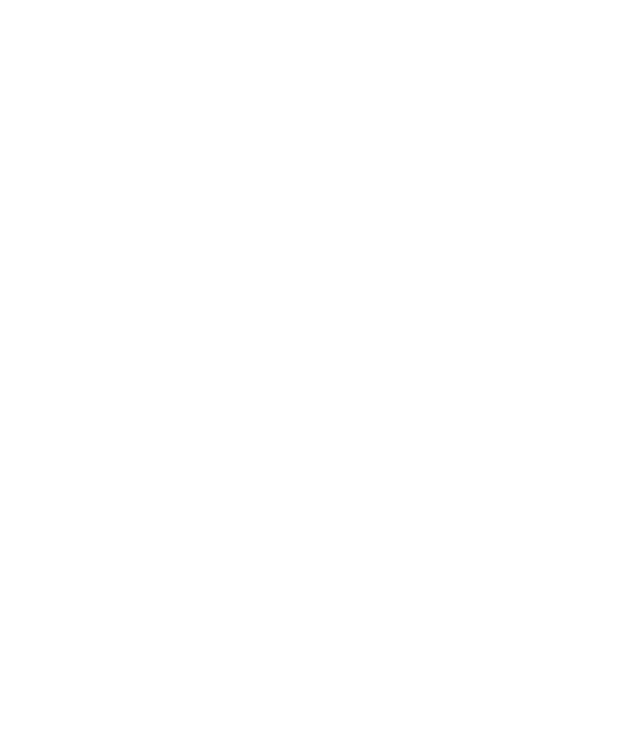
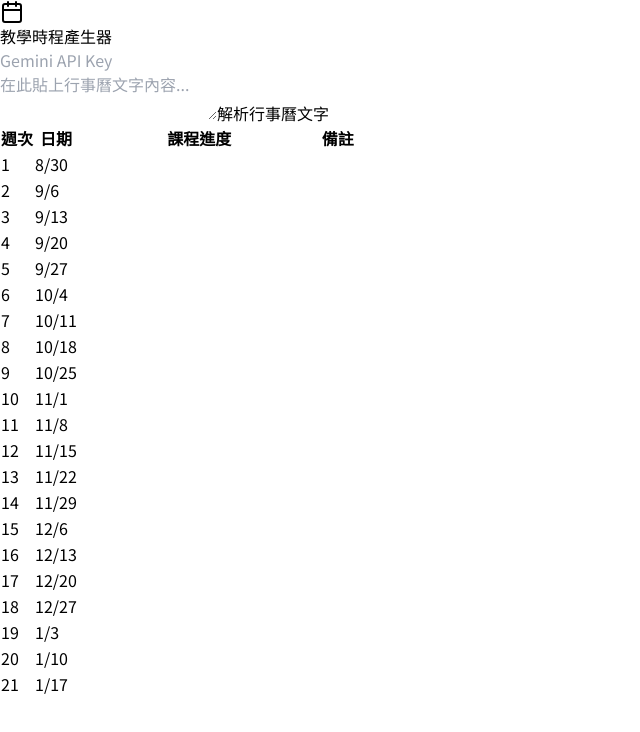
Before and after one commit to t201999/school, a React (Vite) app: page / in a window 1280 px wide. Shown: the top 732 px of the page, without its empty margins (0-640 px from the left). Built offline with nearby package versions, Linux system fonts and the light colour scheme.

Commit message:
Update App.tsx

```diff
--- a/src/App.tsx
+++ b/src/App.tsx
@@ -1,184 +1,139 @@
 import React, { useState, useMemo } from 'react';
 import { GoogleGenAI } from "@google/genai";
-import {
-  Upload,
-  FileText,
-  Download,
-  Settings2,
-  Calendar as CalendarIcon,
-  ChevronRight,
-  Loader2,
-  CheckCircle2,
-  AlertCircle
-} from 'lucide-react';
-import {
-  Document,
-  Packer,
-  Paragraph,
-  Table,
-  TableCell,
-  TableRow,
-  WidthType,
-  AlignmentType,
-  HeadingLevel
-} from 'docx';
+import { Download, Loader2, Calendar as CalendarIcon, Settings2, FileText } from 'lucide-react';
+import { Document, Packer, Paragraph, Table, TableCell, TableRow, WidthType, AlignmentType, HeadingLevel } from 'docx';
 import { saveAs } from 'file-saver';
-import { cn } from './utils'; // 輔助函式
 
-interface CalendarEvent {
-  date: string;
-  type: 'holiday' | 'exam' | 'other';
-  description: string;
-}
-
-interface ScheduleRow {
-  week: number;
-  date: string;
-  topic: string;
-  description: string;
-  note: string;
-  isHoliday: boolean;
-  isExam: boolean;
+// 內建工具函式，不需要額外的 utils.ts
+function cn(...classes: any[]) {
+  return classes.filter(Boolean).join(' ');
 }
 
 export default function App() {
-  // --- 狀態管理 ---
   const [ocrText, setOcrText] = useState('');
   const [isParsing, setIsParsing] = useState(false);
-  const [events, setEvents] = useState<CalendarEvent[]>([]);
+  const [events, setEvents] = useState([]);
   const [startDate, setStartDate] = useState('2024-08-30');
   const [totalWeeks, setTotalWeeks] = useState(21);
-  const [selectedWeekday, setSelectedWeekday] = useState(5); // 預設週五
+  const [selectedWeekday, setSelectedWeekday] = useState(5);
   const [selectedGrade, setSelectedGrade] = useState('高一');
   const [userApiKey, setUserApiKey] = useState(() => localStorage.getItem('gemini_api_key') || '');
-  const [manualEdits, setManualEdits] = useState<Record<number, { topic?: string, description?: string }>>({});
+  const [manualEdits, setManualEdits] = useState({});
 
-  // --- AI 解析邏輯 ---
   const parseCalendar = async () => {
     if (!ocrText) return;
     setIsParsing(true);
     try {
-      const apiKey = userApiKey || '';
-      if (!apiKey) {
-        alert("請先在右上角輸入您的 Gemini API Key");
+      if (!userApiKey) {
+        alert("請先輸入您的 Gemini API Key");
         setIsParsing(false);
         return;
       }
-      const ai = new GoogleGenAI({ apiKey });
-
-      const prompt = `
-        請解析以下校園行事曆文本，並提取出與「${selectedGrade}」學生相關的所有重要日程。
-        包含：
-        1. 國定假日、校定放假日。
-        2. 考試日期：期中考、期末考、學測、模擬考等。
-        3. 重要活動：開學日、休業式、畢業典禮、校外教學。
-
-        請輸出為 JSON 格式，包含一個 events 陣列，每個物件有 date (YYYY-MM-DD), type ('holiday' | 'exam' | 'other'), description。
-        description 欄位請務必包含具體的活動名稱。
-
-        文本內容：
-        ${ocrText}
-      `;
-
+      const ai = new GoogleGenAI({ apiKey: userApiKey });
+      const prompt = `請解析以下行事曆，提取與「${selectedGrade}」相關的日程。輸出 JSON 格式：{"events": [{"date": "YYYY-MM-DD", "description": "..."}]}。文本：${ocrText}`;
       const response = await ai.models.generateContent({
         model: "gemini-1.5-flash",
         contents: [{ role: 'user', parts: [{ text: prompt }] }],
         generationConfig: { responseMimeType: "application/json" }
       });
-
       const result = JSON.parse(response.response.text());
       setEvents(result.events || []);
     } catch (error) {
-      console.error("AI 解析失敗", error);
-      alert("解析失敗，請檢查 API Key 是否正確");
+      alert("解析失敗，請檢查 API Key");
     } finally {
       setIsParsing(false);
     }
   };
 
-  // --- 生成表格資料 ---
   const schedule = useMemo(() => {
-    const rows: ScheduleRow[] = [];
+    const rows = [];
     let current = new Date(startDate);
-
-    // 調整至第一個上課日
     while (current.getDay() !== selectedWeekday) {
       current.setDate(current.getDate() + 1);
     }
-
     for (let i = 1; i <= totalWeeks; i++) {
       const weekStart = new Date(current);
       const weekEnd = new Date(current);
       weekEnd.setDate(weekEnd.getDate() + 6);
-
       const weekEvents = events.filter(e => {
         const d = new Date(e.date);
         return d >= weekStart && d <= weekEnd;
       });
-
       const note = weekEvents.map(e => {
         const d = new Date(e.date);
-        const dateLabel = `${d.getMonth() + 1}/${d.getDate()}`;
-        return (e.description.includes('考') || e.type === 'exam')
-          ? `${dateLabel} ${e.description}`
-          : e.description;
+        return `${d.getMonth() + 1}/${d.getDate()} ${e.description}`;
       }).join(', ');
-
-      const edits = manualEdits[i] || {};
-      const isHoliday = weekEvents.some(e => e.type === 'holiday');
-      const isExam = weekEvents.some(e => e.type === 'exam');
-
       rows.push({
         week: i,
         date: `${weekStart.getMonth() + 1}/${weekStart.getDate()}`,
-        topic: edits.topic ?? (isHoliday ? '放假' : (isExam ? '考試週' : '')),
-        description: edits.description || '',
+        topic: manualEdits[i]?.topic || '',
         note,
-        isHoliday,
-        isExam
       });
       current.setDate(current.getDate() + 7);
     }
     return rows;
   }, [startDate, selectedWeekday, totalWeeks, events, manualEdits]);
 
-  // --- 匯出 Word ---
-  const exportToWord = async () => {
-    const doc = new Document({
-      sections: [{
-        children: [
-          new Paragraph({ text: `${selectedGrade} 教學進度表`, heading: HeadingLevel.HEADING_1, alignment: AlignmentType.CENTER }),
-          new Table({
-            width: { size: 100, type: WidthType.PERCENTAGE },
-            rows: [
-              new TableRow({
-                children: ["週次", "日期", "課程進度", "說明", "備註"].map(h =>
-                  new TableCell({ children: [new Paragraph({ text: h, alignment: AlignmentType.CENTER })], shading: { fill: "F2F2F2" } })
-                )
-              }),
-              ...schedule.map(row => new TableRow({
-                children: [
-                  new TableCell({ children: [new Paragraph({ text: row.week.toString(), alignment: AlignmentType.CENTER })] }),
-                  new TableCell({ children: [new Paragraph({ text: row.date, alignment: AlignmentType.CENTER })] }),
-                  new TableCell({ children: [new Paragraph({ text: row.topic })] }),
-                  new TableCell({ children: [new Paragraph({ text: row.description })] }),
-                  new TableCell({ children: [new Paragraph({ text: row.note })] }),
-                ]
-              }))
-            ]
-          })
-        ]
-      }]
-    });
+  return (
+    <div className="min-h-screen bg-gray-50 p-8">
+      <div className="max-w-4xl mx-auto bg-white p-8 rounded-2xl shadow-md">
+        <div className="flex justify-between items-center mb-8">
+          <h1 className="text-2xl font-bold flex items-center gap-2">
+            <CalendarIcon className="text-blue-600" /> 教學時程產生器
+          </h1>
+          <input
+            type="password"
+            placeholder="Gemini API Key"
+            className="border p-2 rounded-lg text-sm w-64"
+            value={userApiKey}
+            onChange={(e) => setUserApiKey(e.target.value)}
+          />
+        </div>
 
-    const blob = await Packer.toBlob(doc);
-    saveAs(blob, `教學進度表_${selectedGrade}.docx`);
-  };
+        <textarea
+          className="w-full h-40 border p-4 rounded-xl mb-4 bg-gray-50"
+          placeholder="在此貼上行事曆文字內容..."
+          value={ocrText}
+          onChange={(e) => setOcrText(e.target.value)}
+        />
 
-  return (
-    <div className="min-h-screen bg-[#F5F5F0] text-[#2D2926] p-8">
-      {/* UI 介面代碼... (包含 API Key 輸入框、文字貼上區、預覽表格) */}
-      {/* 這裡省略詳細的 Tailwind HTML 結構，請參考之前的 UI 設計 */}
+        <button
+          onClick={parseCalendar}
+          className="w-full py-3 bg-blue-600 text-white rounded-xl font-bold hover:bg-blue-700 transition-colors mb-8"
+          disabled={isParsing}
+        >
+          {isParsing ? "正在解析..." : "解析行事曆文字"}
+        </button>
+
+        <div className="overflow-x-auto">
+          <table className="w-full border-collapse">
+            <thead>
+              <tr className="bg-gray-100">
+                <th className="border p-2">週次</th>
+                <th className="border p-2">日期</th>
+                <th className="border p-2">課程進度</th>
+                <th className="border p-2">備註</th>
+              </tr>
+            </thead>
+            <tbody>
+              {schedule.map(row => (
+                <tr key={row.week}>
+                  <td className="border p-2 text-center">{row.week}</td>
+                  <td className="border p-2 text-center">{row.date}</td>
+                  <td className="border p-2">
+                    <input
+                      className="w-full outline-none"
+                      value={row.topic}
+                      onChange={(e) => setManualEdits({...manualEdits, [row.week]: {topic: e.target.value}})}
+                    />
+                  </td>
+                  <td className="border p-2 text-xs text-blue-600">{row.note}</td>
+                </tr>
+              ))}
+            </tbody>
+          </table>
+        </div>
+      </div>
     </div>
   );
 }
```
